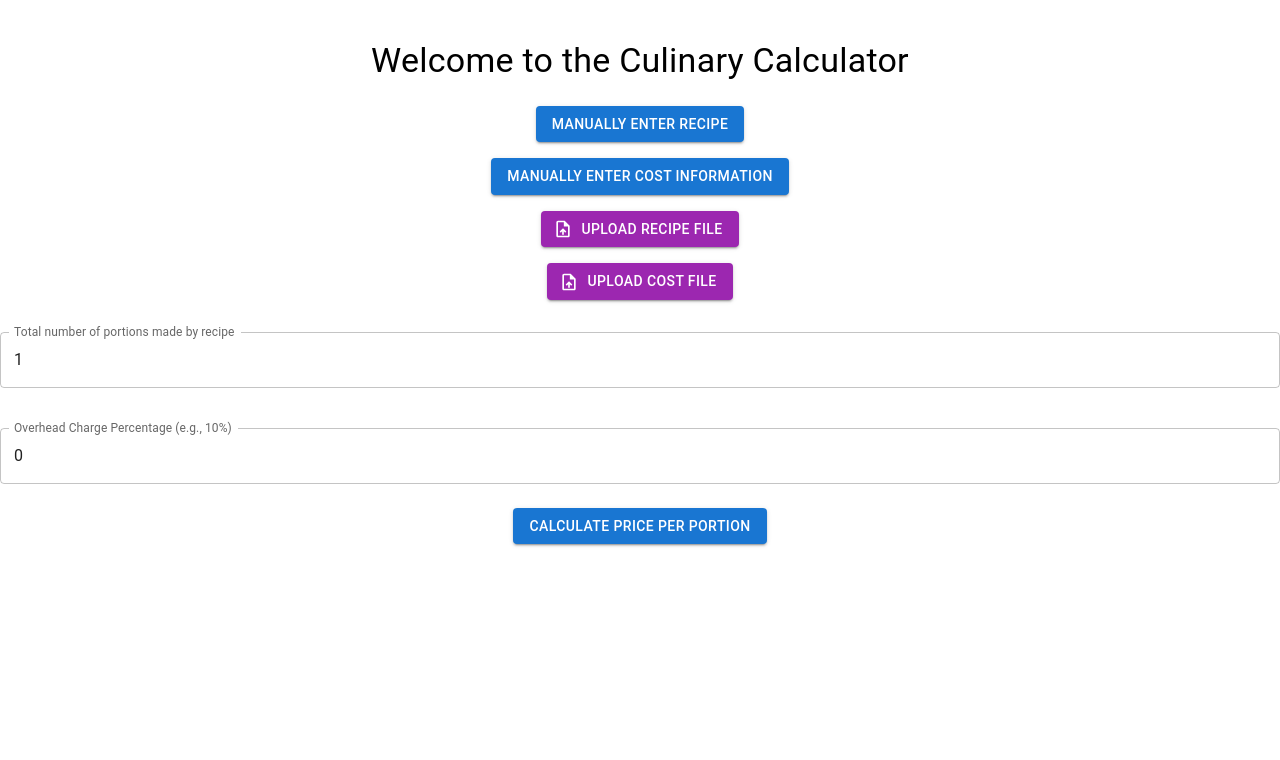
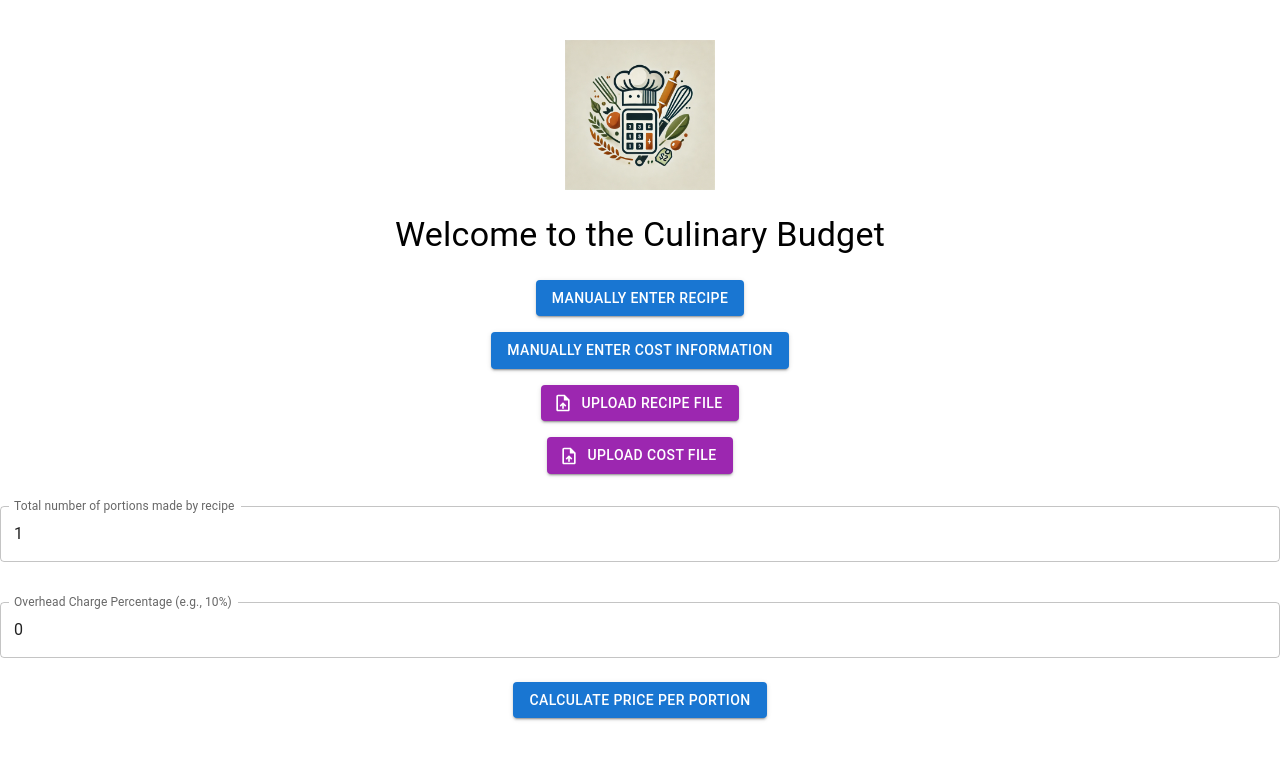
Before and after one commit to smillxx/CulinaryCalculator, a React (Create React App) app in the folder frontend/: page / in a window 1280 px wide. Shown: the top 760 px of the page. Built offline with nearby package versions, Linux system fonts and the light colour scheme.

Commit message:
update image and favicon

```diff
--- a/frontend/public/index.html
+++ b/frontend/public/index.html
@@ -24,7 +24,7 @@
       work correctly both with client-side routing and a non-root public URL.
       Learn how to configure a non-root public URL by running `npm run build`.
     -->
-    <title>React App</title>
+    <title>Culinary Budget</title>
   </head>
   <body>
     <noscript>You need to enable JavaScript to run this app.</noscript>
--- a/frontend/src/components/LandingPage.js
+++ b/frontend/src/components/LandingPage.js
@@ -2,6 +2,7 @@ import React, { useState, useEffect } from 'react';
 import { Button, Box, Typography, Dialog, DialogTitle, DialogContent, TextField, Grid } from '@mui/material';
 import UploadFileIcon from '@mui/icons-material/UploadFile';
 import axios from 'axios';
+import logo from '../assets/culinarybudget.webp';
 
 function LandingPage() {
   const [openManualRecipe, setOpenManualRecipe] = useState(false);
@@ -113,7 +114,10 @@ function LandingPage() {
 
   return (
     <Box sx={{ textAlign: 'center', mt: 5 }}>
-      <Typography variant="h4" gutterBottom>Welcome to the Culinary Calculator</Typography>
+      <Box sx={{ textAlign: 'center', mt: 3 }}>
+        <img src={logo} alt="Culinary Calculator Logo" style={{ maxWidth: '150px', marginBottom: '20px' }} />
+      </Box>
+      <Typography variant="h4" gutterBottom>Welcome to the Culinary Budget</Typography>
       <Box sx={{ mt: 3 }}>
         <Button variant="contained" color="primary" onClick={handleManualRecipeOpen}>
           Manually Enter Recipe
```
Also changed, not shown: frontend/public/manifest.json, frontend/src/assets/culinarybudget.webp (added), 2 other files (tests, documents, lock files or other folders).
